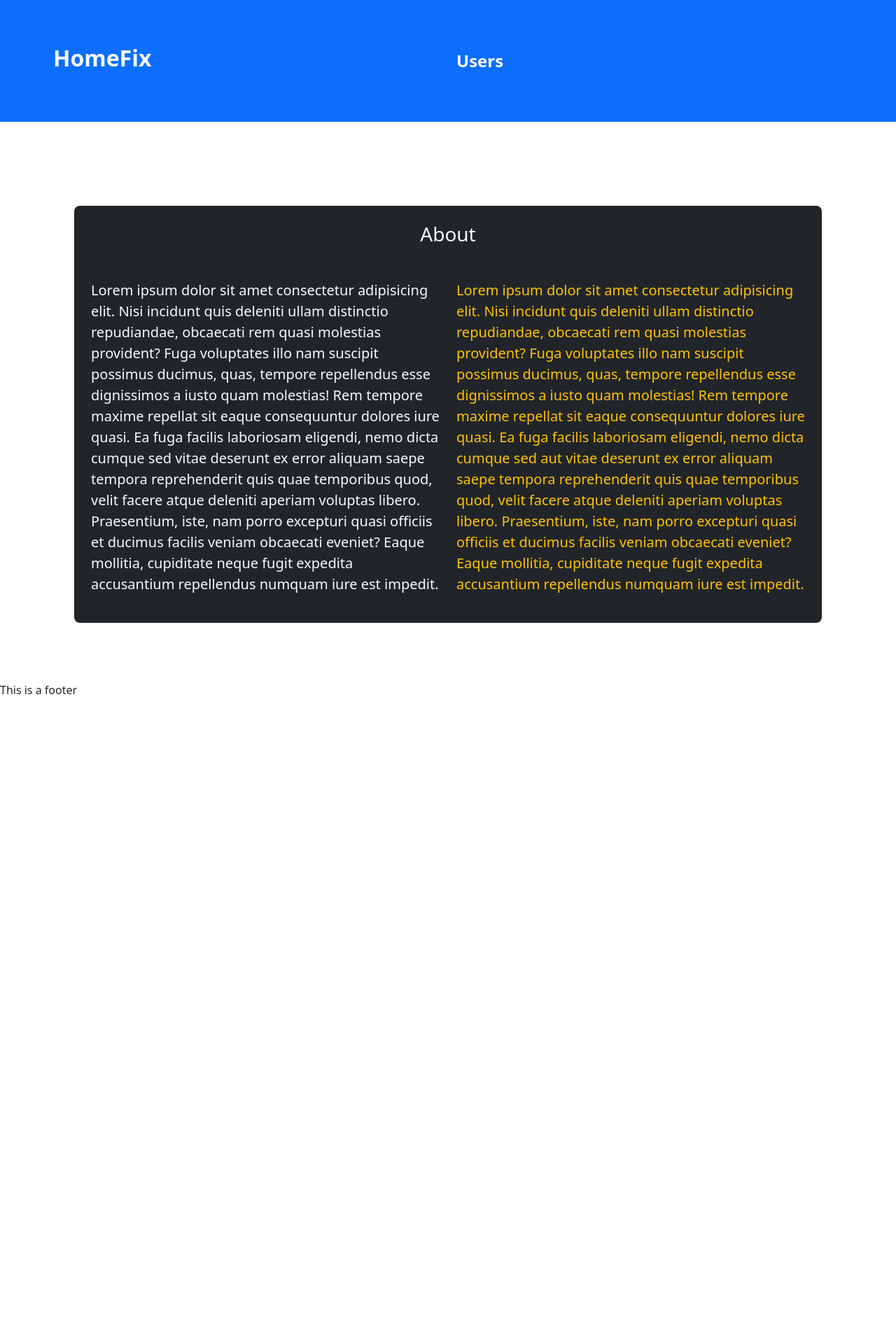
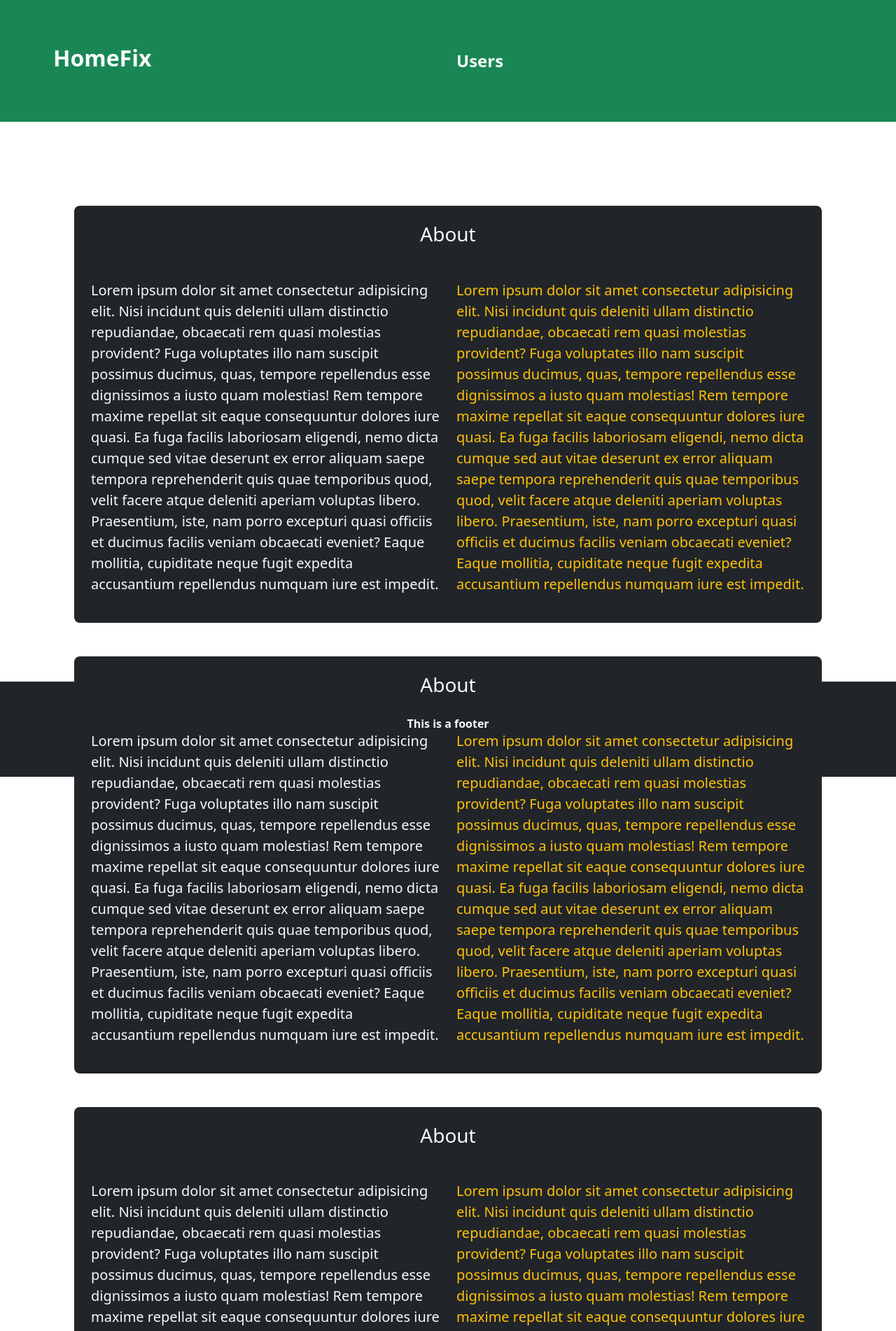
Before and after one commit to Mlindaamani/harp, a Next.js app: page / in a window 1280 px wide. Shown: the top 1902 px of the page at 70% size. Before the commit the page ends 1014 px from the top, so only its background shows below. Built offline with nearby package versions, Linux system fonts and the light colour scheme.

Commit message:
Did absolutely nothing

```diff
--- a/app/layout.js
+++ b/app/layout.js
@@ -11,12 +11,12 @@ export default function RootLayout({ children }) {
   return (
     <html lang="en">
       <body className="m-0 p-0">
-        <header className="bg-primary text-light p-5 d-flex align-items-center">
+        <header className="bg-success text-light p-5 d-flex align-items-center">
           <HeaderContents metadata={metadata} />
         </header>
         <main>{children}</main>
-        <footer>
-          <p>This is a footer</p>
+        <footer className="p-5 bg-dark text-center">
+          <p className="fw-bold text-light">This is a footer</p>
         </footer>
       </body>
     </html>
--- a/app/users/page.jsx
+++ b/app/users/page.jsx
@@ -6,6 +6,10 @@ export default function Users() {
     <div className="mt-5 p-5 rounded-5 hv-100 container">
       <div className="row gap-5 d-flex">
         <UserProfile />
+        <UserProfile />
+        <UserProfile />
+        <UserProfile />
+        <UserProfile />
       </div>
     </div>
   );
```
Also changed, not shown: 1 other file (tests, documents, lock files or other folders).
